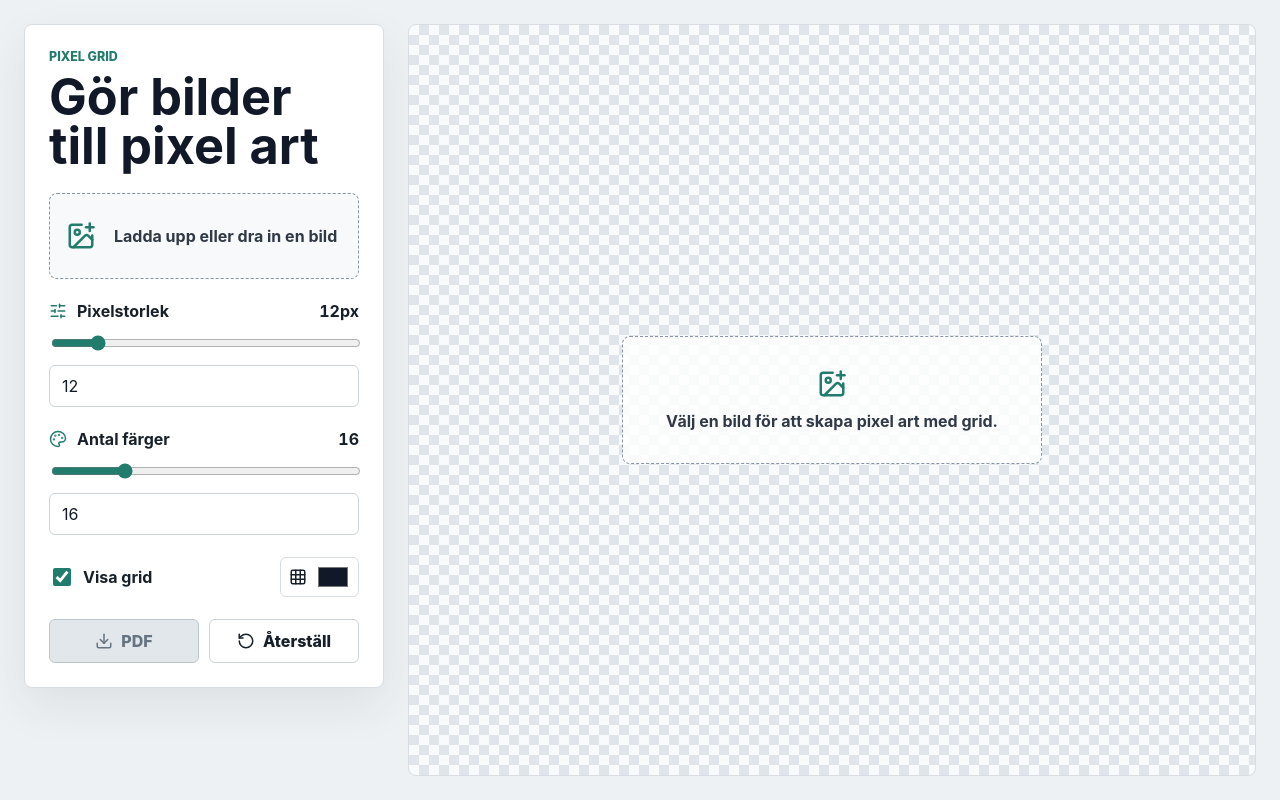
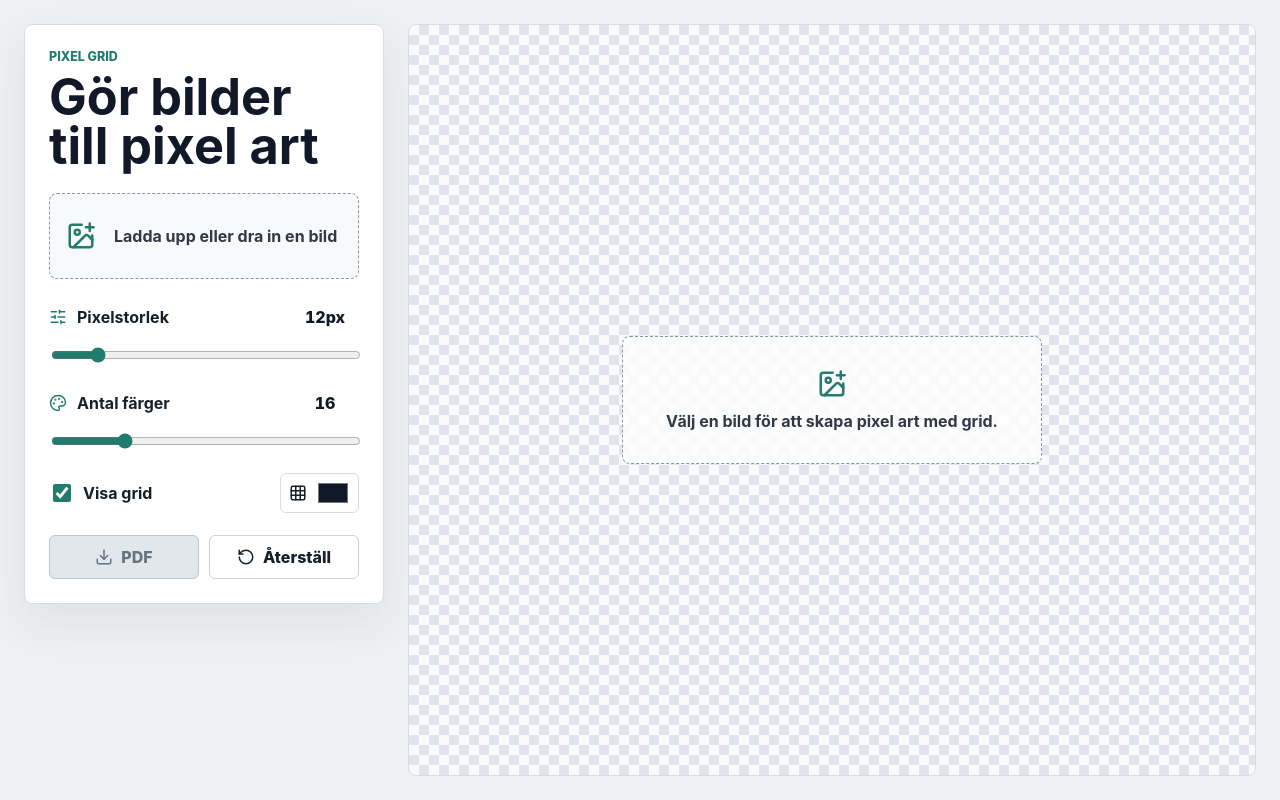
Before and after one commit to angelika-friis/pixel-pattern-maker, a React (Vite) app: page / in a window 1280 px wide. Built offline with nearby package versions, Linux system fonts and the light colour scheme.

Commit message:
style(RangeNumberControl): input field is only visable when clicked on displayValue

```diff
--- a/src/components/controls/RangeNumberControl.tsx
+++ b/src/components/controls/RangeNumberControl.tsx
@@ -1,3 +1,4 @@
+import { useEffect, useRef, useState } from 'react';
 import type { LucideIcon } from 'lucide-react';
 import { clamp } from '../../domain/pixelGrid';
 
@@ -26,6 +27,16 @@ export function RangeNumberControl({
   inputLabel,
   onChange,
 }: RangeNumberControlProps) {
+  const [isEditing, setIsEditing] = useState(false);
+  const inputRef = useRef<HTMLInputElement>(null);
+
+  useEffect(() => {
+    if (isEditing) {
+      inputRef.current?.focus();
+      inputRef.current?.select();
+    }
+  }, [isEditing]);
+
   const updateClampedValue = (nextValue: number) => {
     onChange(clamp(nextValue || inputMin, inputMin, inputMax));
   };
@@ -35,7 +46,28 @@ export function RangeNumberControl({
       <div className="control-heading">
         <Icon aria-hidden="true" />
         <span>{label}</span>
-        <strong>{displayValue}</strong>
+        {isEditing ? (
+          <input
+            ref={inputRef}
+            className="heading-number-input"
+            type="number"
+            min={inputMin}
+            max={inputMax}
+            value={value}
+            onBlur={() => setIsEditing(false)}
+            onChange={(event) => updateClampedValue(Number(event.target.value))}
+            onKeyDown={(event) => {
+              if (event.key === 'Enter' || event.key === 'Escape') {
+                setIsEditing(false);
+              }
+            }}
+            aria-label={inputLabel}
+          />
+        ) : (
+          <button className="display-value-button" type="button" onClick={() => setIsEditing(true)}>
+            {displayValue}
+          </button>
+        )}
       </div>
       <input
         type="range"
@@ -44,15 +76,6 @@ export function RangeNumberControl({
         value={value}
         onChange={(event) => onChange(Number(event.target.value))}
       />
-      <input
-        className="number-input"
-        type="number"
-        min={inputMin}
-        max={inputMax}
-        value={value}
-        onChange={(event) => updateClampedValue(Number(event.target.value))}
-        aria-label={inputLabel}
-      />
     </div>
   );
 }
--- a/src/styles.css
+++ b/src/styles.css
@@ -133,23 +133,48 @@ h1 {
   font-weight: 750;
 }
 
-.control-heading strong {
+.display-value-button,
+.heading-number-input {
+  width: 68px;
+  min-height: 32px;
+  margin-left: auto;
+  border: 1px solid transparent;
+  border-radius: 6px;
+  font: inherit;
+  font-weight: 800;
   font-variant-numeric: tabular-nums;
+  text-align: right;
+}
+
+.display-value-button {
+  padding: 0 8px;
+  color: #111827;
+  background: transparent;
+  cursor: pointer;
+}
+
+.display-value-button:hover,
+.display-value-button:focus-visible {
+  border-color: #b9c5ce;
+  background: #f5f7f8;
+  outline: none;
+}
+
+.heading-number-input {
+  padding: 0 7px;
+  color: #111827;
+  background: #fff;
+  border-color: #9fb0bd;
+}
+
+.heading-number-input:focus {
+  border-color: #227c6d;
+  outline: 3px solid rgba(34, 124, 109, 0.16);
 }
 
 input[type='range'] {
   width: 100%;
   accent-color: #227c6d;
-}
-
-.number-input {
-  width: 100%;
-  min-height: 42px;
-  padding: 0 12px;
-  border: 1px solid #cbd3db;
-  border-radius: 6px;
-  color: #111827;
-  background: #fff;
 }
 
 .control-row {
```
